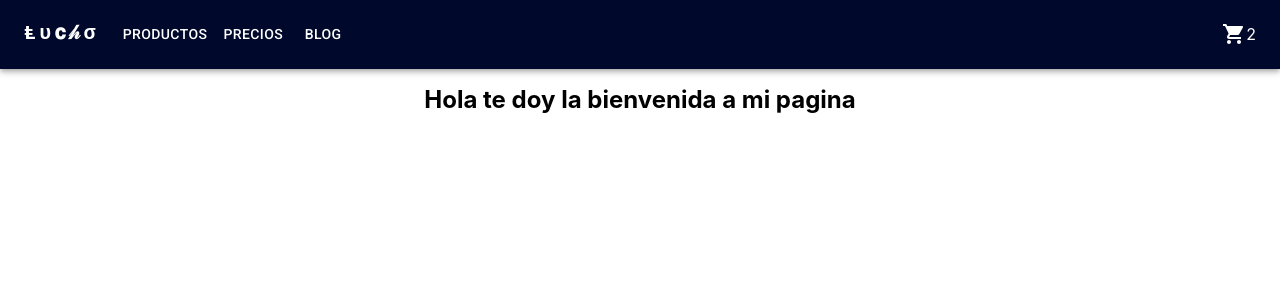
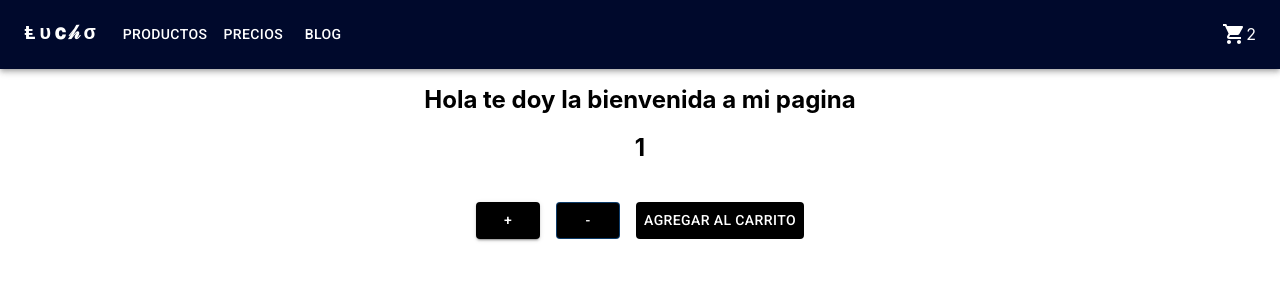
Before and after one commit to LuchoDevjs/ReactLucianoGonzalez, a React (Create React App) app: page / in a window 1280 px wide. Shown: the top 300 px of the page. Built offline with nearby package versions, Linux system fonts and the light colour scheme.

Commit message:
Ãclase 4 gonzalez

```diff
--- a/src/App.css
+++ b/src/App.css
@@ -41,3 +41,8 @@
   font-size: 1.5rem;
   text-align: center;
 }
+.contador{
+  display: flex;
+  justify-content: center;
+  padding: 20px;
+}
--- a/src/App.js
+++ b/src/App.js
@@ -1,13 +1,18 @@
 import './App.css';
+import ItemCount from './components/ItemCount';
 import ItemListContainer from './components/ItemListContainer';
 import NavBar from './components/NavBar';
 
 
 function App() {
+  const onAdd = (count) => {
+   alert(`sumaste ${count} productos`);
+  }
   return (
   <>
   <NavBar />
   <ItemListContainer saludo={'Hola te doy la bienvenida a mi pagina'}/>
+  <ItemCount inicial={1} max={10} onAdd={onAdd}/>
   </>
   );
 }
--- /dev/null
+++ b/src/components/ItemCount.jsx
@@ -0,0 +1,35 @@
+import  React, { useState } from 'react';
+import Stack from '@mui/material/Stack';
+import Button from '@mui/material/Button';
+
+ function ItemCount({inicial, max, onAdd}) {
+     const [count, setCount] = useState(inicial);
+
+     const sumar = () => {
+         count < max ? setCount(count + 1) :  alert('No podes agregar mas productos');
+     }
+     const restar = () => {
+         count > inicial ? setCount(count - 1) : alert('No puedes quitar mas productos');
+     }
+     const reset = () => {
+       setCount(inicial);
+     }
+
+  return (
+  <>
+    <h2 className='h1Saludo'>{count}</h2>
+      <div className='contador'>
+    <Stack direction="row" spacing={2}>
+      <Button onClick={sumar} variant="contained" style={{background:'black', color:'white'}}>
+        +
+      </Button>
+      <Button onClick={restar} variant="outlined" style={{background:'black', color:'white'}}>
+       -
+      </Button>
+      <Button onClick={() => { onAdd(count); reset()}} style={{background:'black', color:'white'}}>Agregar al carrito</Button>
+    </Stack>
+    </div>
+    </>
+  );
+}
+export default ItemCount;
```
